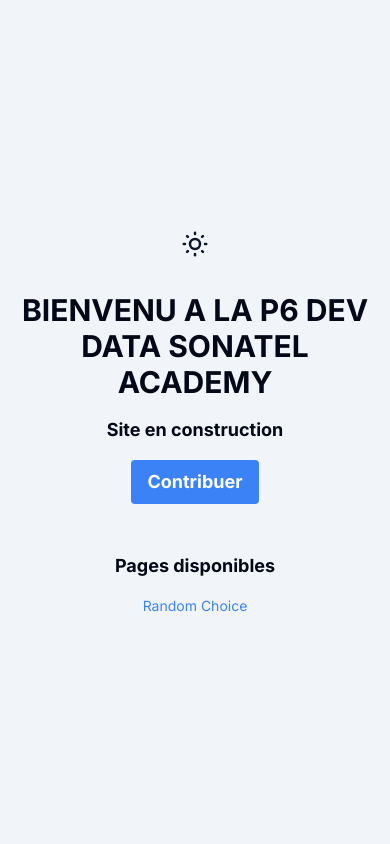
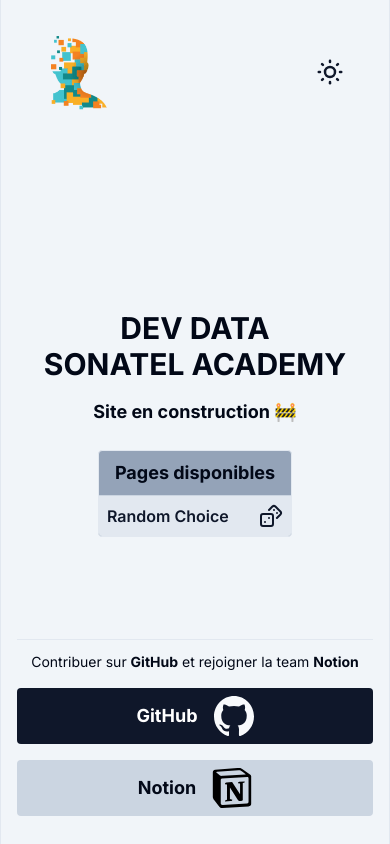
Before and after one commit to ibouddha/odc-dev-data, a Next.js app: page / in a window 390 px wide. Built offline with nearby package versions, Linux system fonts and the light colour scheme; a web font is replaced by a local one.

Commit message:
BRAEKING CHANGE: change bearkpoind, and make home page mobile only

```diff
--- a/src/app/page.js
+++ b/src/app/page.js
@@ -1,32 +1,107 @@
 import ToggleTheme from "@/theme/ToggleTheme";
+import { Dices } from "lucide-react";
+import Image from "next/image";
 
 export default function Home() {
   return (
-    <div className="flex flex-col justify-center items-center h-screen p-4">
-          <ToggleTheme/>
+    <div className="flex flex-col bg-slate-100 dark:bg-slate-800 p-4 h-screen max-w-md border-r border-l dark:border-slate-700 mx-auto">
+      {/* Header */}
+      <div className="p-4 flex justify-between items-center">
+        <div>
+          <Image height={80} width={80} src="/logo.png" alt="logo" />
+        </div>
+        <ToggleTheme />
+      </div>
+      {/* Content */}
+      <div className="grow flex flex-col justify-center items-center mt-20">
         <div>
           <h3 className="text-3xl mt-8 font-bold text-center">
-          BIENVENU A LA P6 DEV DATA SONATEL ACADEMY
+            DEV DATA <br /> SONATEL ACADEMY
           </h3>
-        <p className="text-lg font-bold text-center mt-4">
-          Site en construction{" "}
+          <h3 className="text-lg font-bold text-center mt-4">
+            Site en construction <span className="text-red-500">🚧</span>
+            <br />
+          </h3>
+
+          <div className="flex justify-center mt-6">
+            <div className=" rounded-sm border bg-slate-400 dark:bg-slate-950  max-w-56 overflow-hidden">
+              <h3 className="text-lg font-bold text-center border-b border-b-slate-300 dark:border-b-slate-700 p-2 px-4">
+                Pages disponibles
+              </h3>
+              <ul className="w-full divide-y-2 divide-gray-300 dark:divide-slate-700 max-h-52 overflow-x-hidden overflow-y-auto scrollbar-none">
+                <li className="p-2 bg-slate-200 dark:bg-slate-900  hover:bg-slate-300 dark:hover:bg-slate-700 ">
+                  <a
+                    className="font-semibold text-slate-900 dark:text-white flex items-center justify-between"
+                    href="/inside/random"
+                  >
+                    Random Choice
+                    <Dices />
+                  </a>
+                </li>
+              </ul>
+            </div>
+          </div>
+        </div>
+      </div>
+
+      {/* CTA */}
+      <div className="mt-8  py-3 border-t dark:border-slate-700">
+            <p className="text-sm font-normal text-center">
+              Contribuer sur <span className="font-bold">GitHub</span> et
+              rejoigner la team <span className="font-bold">Notion</span>
             </p>
-        <div className="flex justify-center">
+            <div className="sm:flex justify-center gap-4">
               <a
-            className="text-lg font-bold text-center mt-4 bg-blue-500 hover:bg-blue-700 text-white py-2 px-4 rounded"
+                className="text-lg font-bold text-center mt-4 flex flex-1  gap-4 items-center bg-slate-900 hover:scale-105 hover:bg-slate-700 text-white py-2 px-4 rounded justify-center"
                 href="https://github.com/mouhamedlamotte/odc-dev-data"
                 target="_blank"
               >
-            Contribuer
+                GitHub
+                <svg
+                  className="h-10 w-10"
+                  viewBox="0 0 20 20"
+                  version="1.1"
+                  xmlns="http://www.w3.org/2000/svg"
+                >
+                  <g
+                    id="Page-1"
+                    stroke="none"
+                    strokeWidth="1"
+                    fill="none"
+                    fillRule="evenodd"
+                  >
+                    <g
+                      id="Dribbble-Light-Preview"
+                      transform="translate(-140.000000, -7559.000000)"
+                      className="fill-slate-50"
+                    >
+                      <g
+                        id="icons"
+                        transform="translate(56.000000, 160.000000)"
+                      >
+                        <path
+                          d="M94,7399 C99.523,7399 104,7403.59 104,7409.253 C104,7413.782 101.138,7417.624 97.167,7418.981 C96.66,7419.082 96.48,7418.762 96.48,7418.489 C96.48,7418.151 96.492,7417.047 96.492,7415.675 C96.492,7414.719 96.172,7414.095 95.813,7413.777 C98.04,7413.523 100.38,7412.656 100.38,7408.718 C100.38,7407.598 99.992,7406.684 99.35,7405.966 C99.454,7405.707 99.797,7404.664 99.252,7403.252 C99.252,7403.252 98.414,7402.977 96.505,7404.303 C95.706,7404.076 94.85,7403.962 94,7403.958 C93.15,7403.962 92.295,7404.076 91.497,7404.303 C89.586,7402.977 88.746,7403.252 88.746,7403.252 C88.203,7404.664 88.546,7405.707 88.649,7405.966 C88.01,7406.684 87.619,7407.598 87.619,7408.718 C87.619,7412.646 89.954,7413.526 92.175,7413.785 C91.889,7414.041 91.63,7414.493 91.54,7415.156 C90.97,7415.418 89.522,7415.871 88.63,7414.304 C88.63,7414.304 88.101,7413.319 87.097,7413.247 C87.097,7413.247 86.122,7413.234 87.029,7413.87 C87.029,7413.87 87.684,7414.185 88.139,7415.37 C88.139,7415.37 88.726,7417.2 91.508,7416.58 C91.513,7417.437 91.522,7418.245 91.522,7418.489 C91.522,7418.76 91.338,7419.077 90.839,7418.982 C86.865,7417.627 84,7413.783 84,7409.253 C84,7403.59 88.478,7399 94,7399"
+                          id="github-[#142]"
+                        ></path>
+                      </g>
+                    </g>
+                  </g>
+                </svg>
               </a>
-        </div>
-          <div className="flex flex-col justify-center mt-8">
-          <h3 className="text-lg font-bold text-center mt-4">
-          Pages disponibles{" "}
-
-        </h3>
-            <a className="text-sm text-blue-500 hover:underline text-center mt-4" href="/inside/random">
-              Random Choice
+              <a
+                href="https://www.notion.so/invite/8dabcc1560363cea85ebb60b58ccbea52543dc6a"
+                className="flex-1 text-lg font-bold text-center mt-4 flex  gap-4 items-center  bg-slate-300  hover:scale-105 hover:bg-slate-200 dark:text-black py-2 px-4 rounded justify-center"
+                target="_blank"
+              >
+                Notion
+                <svg
+                  fill="#000000"
+                  className="h-10 w-10"
+                  viewBox="0 0 32 32"
+                  xmlns="http://www.w3.org/2000/svg"
+                >
+                  <path d="M5.948 5.609c0.99 0.807 1.365 0.75 3.234 0.625l17.62-1.057c0.375 0 0.063-0.375-0.063-0.438l-2.927-2.115c-0.557-0.438-1.307-0.932-2.74-0.813l-17.057 1.25c-0.625 0.057-0.75 0.37-0.5 0.62zM7.005 9.719v18.536c0 0.995 0.495 1.37 1.615 1.307l19.365-1.12c1.12-0.063 1.25-0.745 1.25-1.557v-18.411c0-0.813-0.313-1.245-1-1.182l-20.234 1.182c-0.75 0.063-0.995 0.432-0.995 1.24zM26.12 10.708c0.125 0.563 0 1.12-0.563 1.188l-0.932 0.188v13.682c-0.813 0.438-1.557 0.688-2.177 0.688-1 0-1.25-0.313-1.995-1.245l-6.104-9.583v9.271l1.932 0.438c0 0 0 1.12-1.557 1.12l-4.297 0.25c-0.125-0.25 0-0.875 0.438-0.995l1.12-0.313v-12.255l-1.557-0.125c-0.125-0.563 0.188-1.37 1.057-1.432l4.609-0.313 6.354 9.708v-8.589l-1.62-0.188c-0.125-0.682 0.37-1.182 0.995-1.24zM2.583 1.38l17.745-1.307c2.177-0.188 2.74-0.063 4.109 0.932l5.667 3.984c0.932 0.682 1.245 0.87 1.245 1.615v21.839c0 1.37-0.5 2.177-2.24 2.302l-20.615 1.245c-1.302 0.063-1.927-0.125-2.615-0.995l-4.172-5.417c-0.745-0.995-1.057-1.74-1.057-2.609v-19.411c0-1.12 0.5-2.052 1.932-2.177z" />
+                </svg>
               </a>
             </div>
           </div>
--- a/src/components/random/RandomCardSection.jsx
+++ b/src/components/random/RandomCardSection.jsx
@@ -6,15 +6,17 @@
 import { useContext, useEffect, useState } from "react";
 
 const { SwiperSlide } = require("swiper/react");
-const { RandomChoiceCard, RandomChoiceCardSkeleton } = require("../cards/ChoiseCard");
+const {
+  RandomChoiceCard,
+  RandomChoiceCardSkeleton,
+} = require("../cards/ChoiseCard");
 import { Swiper } from "swiper/react";
 
 export const RandomChoiceSection = () => {
   const [choices, setChoices] = useState([]);
   const [muted, setMuted] = useState(false);
-  const { data, dispatch } = useContext(PromoContext)
+  const { data, dispatch } = useContext(PromoContext);
   const [loading, setLoading] = useState(true);
-
 
   const fetchChoices = async () => {
     setLoading(true);
@@ -37,21 +39,20 @@
             Random Choice
           </h3>
           <div className="mt-2 py-[1px] w-32 bg-slate-900 dark:bg-white"></div>
-
         </div>
-        <button
-        onClick={() => setMuted(!muted)}
-        >
-        {
-        !muted ? (<Volume />) : (<VolumeX />)
-      }
+        <button onClick={() => setMuted(!muted)}>
+          {!muted ? <Volume /> : <VolumeX />}
         </button>
       </div>
-      {choices.length > 0 && !loading && <SwiperView choices={choices} muted={muted} />}
+      {choices.length > 0 && !loading && (
+        <SwiperView choices={choices} muted={muted} />
+      )}
       {loading && <SwiperViewSkeleton />}
       {choices.length === 0 && !loading && (
         <div className="py-20 px-2 flex justify-center">
-          <h3 className="text-3xl font-bold">Cette promo n&apos;a pas encore d&apos;étudiants</h3>
+          <h3 className="text-3xl font-bold">
+            Cette promo n&apos;a pas encore d&apos;étudiants
+          </h3>
         </div>
       )}
     </div>
@@ -59,11 +60,10 @@
 };
 
 const SwiperView = ({ choices = [], muted }) => {
-  const [swipper , setSwipper] = useState({});
+  const [swipper, setSwipper] = useState({});
   const [showDefaultChoice, setShowDefaultChoice] = useState(true);
   const [isLoandingChoice, setIsLoandingChoice] = useState(false);
   const [prevChoise, setPrevChoise] = useState(null);
-
 
   const lenChoices = choices.length;
   const leftChoice = choices.slice(0, Math.ceil(lenChoices / 2));
@@ -74,7 +74,7 @@
       const audio = new Audio("/sounds/wheel-spin.mp3");
       audio.play();
     }
-  }
+  };
 
   const handleRandomChoice = () => {
     let random = Math.floor(Math.random() * choices.length);
@@ -92,9 +92,6 @@
     }, 2000);
     setPrevChoise(random);
   };
-
-
-
 
   return (
     <div className="mt-10 py-4">
@@ -117,13 +114,17 @@
             slidesPerView: 3,
             spaceBetween: 40,
           },
-          1024: {
-            slidesPerView: 4,
-            spaceBetween: 90,
+          1037 : {
+            slidesPerView: 2,
+            spaceBetween: 40,
           },
           1078: {
             slidesPerView: 5,
             spaceBetween: 30,
+          },
+          1038: {
+            slidesPerView: 5,
+            spaceBetween: 100,
           },
         }}
       >
@@ -134,9 +135,7 @@
         ))}
         {showDefaultChoice && (
           <SwiperSlide key={defaultChoice.id} className="py-10">
-            <RandomChoiceCard
-              choice={defaultChoice}
-            />
+            <RandomChoiceCard choice={defaultChoice} />
           </SwiperSlide>
         )}
         {rightChoice.map((choice) => (
@@ -157,7 +156,9 @@
 
 const RandomChoiceDice = ({ isLoandingChoice, handleRandomChoice }) => {
   return (
-    <button title="Random Choice" onClick={handleRandomChoice}
+    <button
+      title="Random Choice"
+      onClick={handleRandomChoice}
       disabled={isLoandingChoice}
     >
       <svg
@@ -181,7 +182,6 @@
   const choices = Array.from({ length: 10 }, (_, i) => i + 1);
   return (
     <div className="mt-10 py-4">
-
       <Swiper
         slidesPerView={1}
         spaceBetween={10}
@@ -214,9 +214,8 @@
         ))}
       </Swiper>
       <div className="mt-8 flex justify-center p-4">
-        <RandomChoiceDice
-        />
+        <RandomChoiceDice />
       </div>
     </div>
   );
-}
+};
```
Lines whose indentation alone changed are shown as unchanged.
